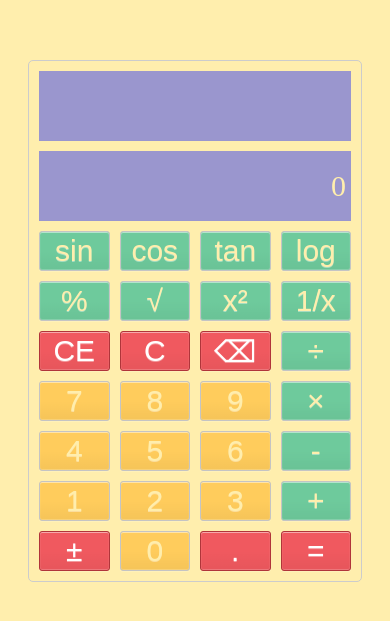
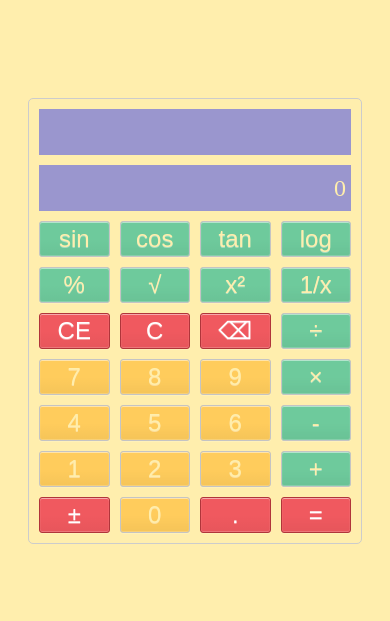
Before and after one commit to rufdev/rufdev.github.io, a plain HTML site: page index.html in a window 390 px wide. Shown: the part 101-722 px from the top of the page. Drawn offline with Linux system fonts and the light colour scheme.

Commit message:
fixed height responsive

```diff
--- a/index.html
+++ b/index.html
@@ -6,7 +6,7 @@
     <style>
         html,
         body {
-            font-size: 62.5%;
+            font-size: 75%;
             box-sizing: border-box;
             background-color: #ffeead;
         }
@@ -27,10 +27,10 @@
             display: grid;
             justify-content: end;
             align-items: center;
-            font-size: 3rem;
+            font-size: 2rem;
             color: #ffeead;
             padding: 5px;
-            height: 60px;
+            height: 3rem;
         }
 
         .display {
@@ -38,12 +38,12 @@
             background-color: #9a96ce;
         }
         button {
-            height: 40px;
+            height: 3rem;
             background-color: #fff;
             border-radius: 3px;
             border: 1px solid #c4c4c4;
             background-color: #ffcc5c;
-            font-size: 3rem;
+            font-size: 2rem;
             color: #ffeead;
             background-image: linear-gradient(to bottom, transparent, transparent 50%, rgba(0, 0, 0, .04));
             box-shadow: inset 0 0 0 1px rgba(255, 255, 255, .05), inset 0 1px 0 0 rgba(255, 255, 255, .45), inset 0 -1px 0 0 rgba(255, 255, 255, .15), 0 1px 0 0 rgba(255, 255, 255, .15);
@@ -56,7 +56,6 @@
 
         .operator {
             background-color: #6eca9c;
-            font-size: 3rem;
             color: #ffeead;
         }
 
@@ -75,6 +74,14 @@
             grid-template-columns: repeat(4, 1fr);
             grid-gap: 10px;
             padding: 10px;
+        }
+
+        @media screen and (orientation:landscape) {
+            button{
+                height: auto;
+                font-size: 150%;
+            }
+
         }
     </style>
 </head>
@@ -300,14 +307,12 @@
             if (expression.length > 0) {
                 expression += currentnumber;
             }else{
-                // expression = output.innerHTML;
                 parseExpression(currentoperator);
                 expression += currentnumber;
             }
             history.innerHTML = "";
             evalutateexpression();
-            // currentnumber = "";
-            // expression = "";
+
         }
         function evalutateexpression() {
             expression = expression.replace("×", "*");
```
